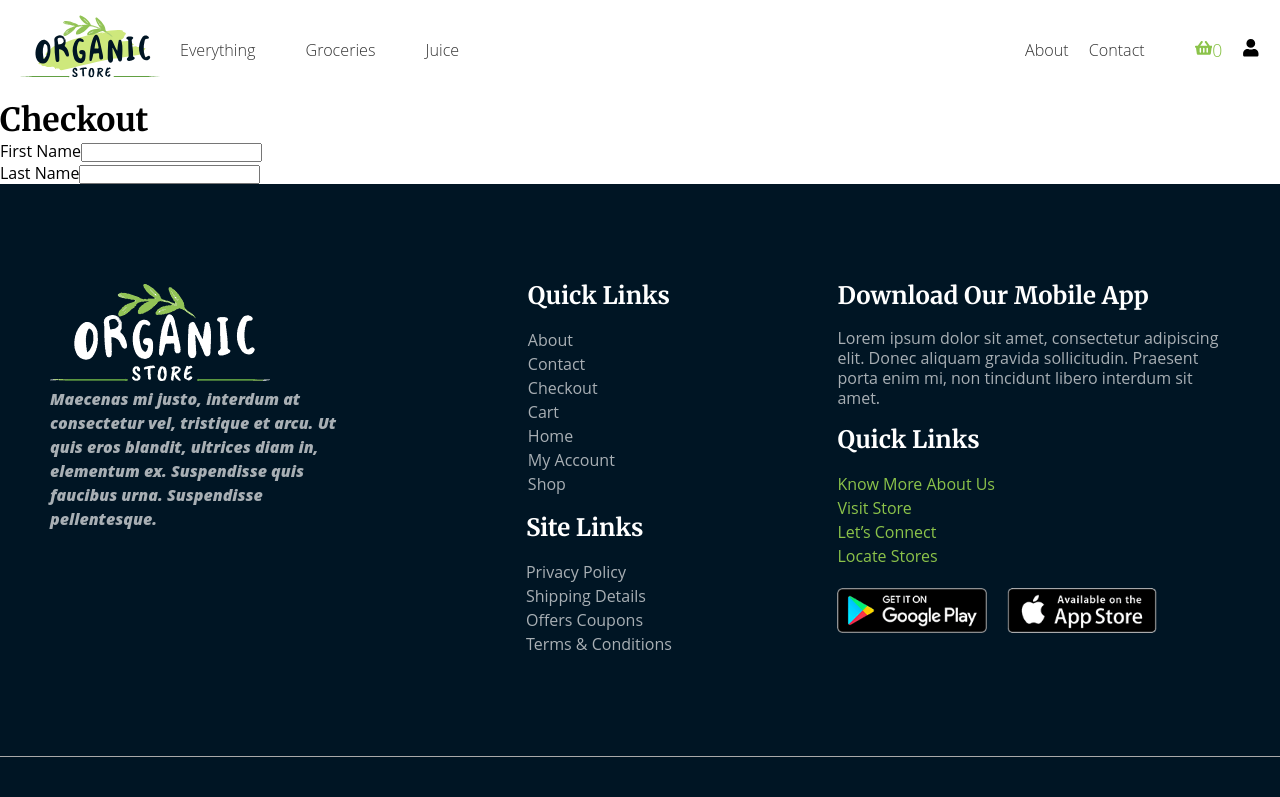
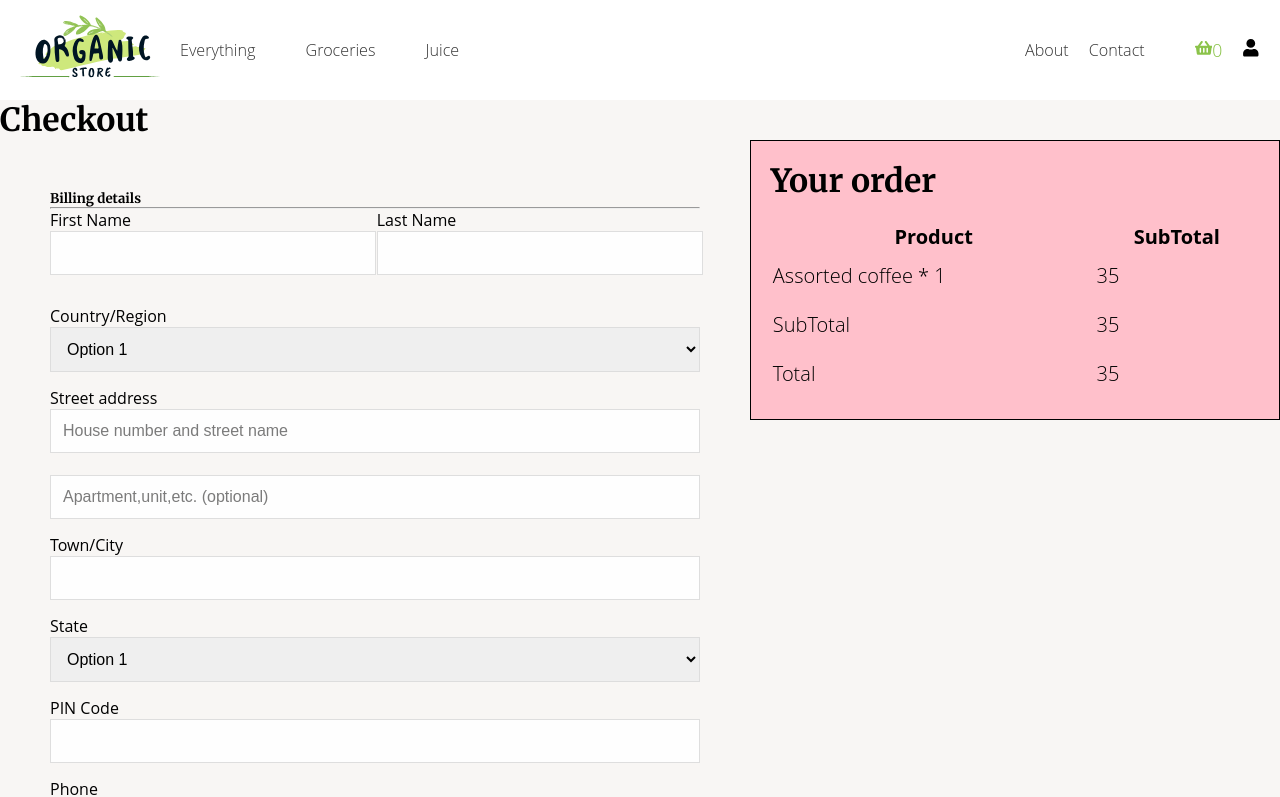
Before and after one commit to Fathima28kousar/Ecommerce, a React (Create React App) app in the folder ecommerce/: page /checkout in a window 1280 px wide. Shown: the top 797 px of the page. Built offline with nearby package versions, Linux system fonts and the light colour scheme.

Commit message:
updated cart page

```diff
--- a/ecommerce/src/components/checkout/Checkout.jsx
+++ b/ecommerce/src/components/checkout/Checkout.jsx
@@ -1,31 +1,42 @@
-import styles from './Checkout.module.css'
+import styles from "./Checkout.module.css";
+import Form from "./Form";
 
 const Checkout = () => {
   return (
     <div className={styles.container}>
       <div className={styles.checkout}>
         <h1>Checkout</h1>
-
         <div className={styles.billingDetails}>
           <div className={styles.form}>
-                    <form>
-                        <div>
-                            <label>First Name</label>
-                            <input type='text' />
+            <h5>Billing details</h5>
+            <hr />
+            <Form />
           </div>
-
-                        <div>
-                            <label>Last Name</label>
-                            <input type='text' />
-                        </div>
-
-                    </form>
-                </div>
-                <div className={styles.order}></div>
+          <div className={styles.order}>
+            <h1>Your order</h1>
+            <table>
+              <tr>
+                <th>Product</th>
+                <th>SubTotal</th>
+              </tr>
+              <tr>
+                <td>Assorted coffee * 1</td>
+                <td>35</td>
+              </tr>
+              <tr>
+                <td>SubTotal</td>
+                <td>35</td>
+              </tr>
+              <tr>
+                <td>Total</td>
+                <td>35</td>
+              </tr>
+            </table>
           </div>
         </div>
       </div>
-  )
-}
+    </div>
+  );
+};
 
-export default Checkout
+export default Checkout;
--- a/ecommerce/src/components/checkout/Checkout.module.css
+++ b/ecommerce/src/components/checkout/Checkout.module.css
@@ -0,0 +1,47 @@
+.checkout {
+    display: flex;
+    /* justify-content: space-between; */
+    align-items: space-between;
+    flex-direction: column;
+    background-color: #f8f6f4;
+
+
+    .billingDetails{
+        display: flex;
+        align-items: center;
+        justify-content: center;
+
+        .form{
+            width: 70%;
+            /* border: 1px solid black; */
+            padding: 50px;
+        }
+        .order{
+            width: 50%;
+            height: 100%;
+            border: 1px solid black;
+            display: flex;
+            justify-content: space-between;
+            /* align-items: flex-start; */
+            flex-direction: column;
+            align-self: flex-start;
+            background-color: pink;
+            gap: 20px;
+            padding: 20px 20px;
+
+            table{
+                font-size: 20px;
+                font-weight: 100;
+                color
+                th{
+                    background-color: yellow;
+                    padding-right: 150px;
+                    text-align: left;
+                }
+                td{
+                    padding: 10px 0;
+                }
+            }
+        }
+    }
+}
--- /dev/null
+++ b/ecommerce/src/components/checkout/Form.jsx
@@ -0,0 +1,78 @@
+import styles from './Form.module.css'
+
+
+const Form = () => {
+
+  return (
+    <div className={styles.container}>
+
+      <form>
+            <div className={styles.name}>
+                <div>
+                    <label>First Name</label> <br/>
+                    <input type='text' name='firstName' id='firstName' />
+                </div>
+
+                <div>
+                    <label>Last Name</label> <br/>
+                    <input type='text' name='lastName' id='lastName'/>
+                </div>
+            </div>
+            <div className={styles.country}>
+                <label>Country/Region</label> <br/>
+                <select label="Select 1">
+                    <option value="1">Option 1</option>
+                    <option value="2">Option 2</option>
+                    <option value="volvo">Volvo</option>
+                    <option value="saab">Saab</option>
+                    <option value="fiat">Fiat</option>
+                    <option value="audi">Audi</option>
+                    <option value="volvo">Volvo</option>
+                    <option value="saab">Saab</option>
+                    <option value="fiat">Fiat</option>
+                    <option value="audi">Audi</option>
+            </select>
+            </div>
+            <div >
+                <label>Street address</label> <br/>
+                <input type='text' placeholder='House number and street name' /> <br/> <br/>
+                <input type='text' placeholder='Apartment,unit,etc. (optional)'/>
+            </div>
+            <div>
+                <label>Town/City</label> <br/>
+                <input type='text' />
+            </div>
+            <div >
+                <label>State</label> <br/>
+                <select label="Select 2">
+                    <option value="1">Option 1</option>
+                    <option value="2">Option 2</option>
+                    <option value="volvo">Volvo</option>
+                    <option value="saab">Saab</option>
+                    <option value="fiat">Fiat</option>
+                    <option value="audi">Audi</option>
+                    <option value="volvo">Volvo</option>
+                    <option value="saab">Saab</option>
+                    <option value="fiat">Fiat</option>
+                    <option value="audi">Audi</option>
+            </select>
+            </div>
+            <div>
+                <label>PIN Code</label> <br/>
+                <input type='text' />
+            </div>
+            <div>
+                <label>Phone</label> <br/>
+                <input type='tel' />
+            </div>
+            <div>
+                <label>Email address</label> <br/>
+                <input type='email' />
+            </div>
+            <button type='submit'>Submit</button>
+        </form>
+    </div>
+  )
+}
+
+export default Form
--- /dev/null
+++ b/ecommerce/src/components/checkout/Form.module.css
@@ -0,0 +1,46 @@
+.container{
+    width: 100%;
+    display: flex;
+    justify-content: center;
+    align-items: center;
+    form{
+        width: 100%;
+
+        div{
+            margin-bottom: 15px;
+        }
+        input{
+            padding: 12px ;
+            font-size: 16px;
+            width: 100%;
+            outline: none;
+            opacity: 0.95;
+            border: 1px solid #ddd;
+        }
+
+        input:focus{
+            border: 1px dotted black;
+            opacity: 1;
+        }
+
+        select{
+            padding: 12px ;
+            font-size: 16px;
+            width: 100%;
+            outline: none;
+            border: 1px solid #ddd;
+        }
+
+        .name{
+            display: flex;
+            justify-content: space-between;
+            align-items: center;
+            width: 100%;
+            padding-right: 90px;
+
+            input{
+                width: 140%;
+            }
+        }
+    }
+}
```
Lines whose indentation alone changed are shown as unchanged.
